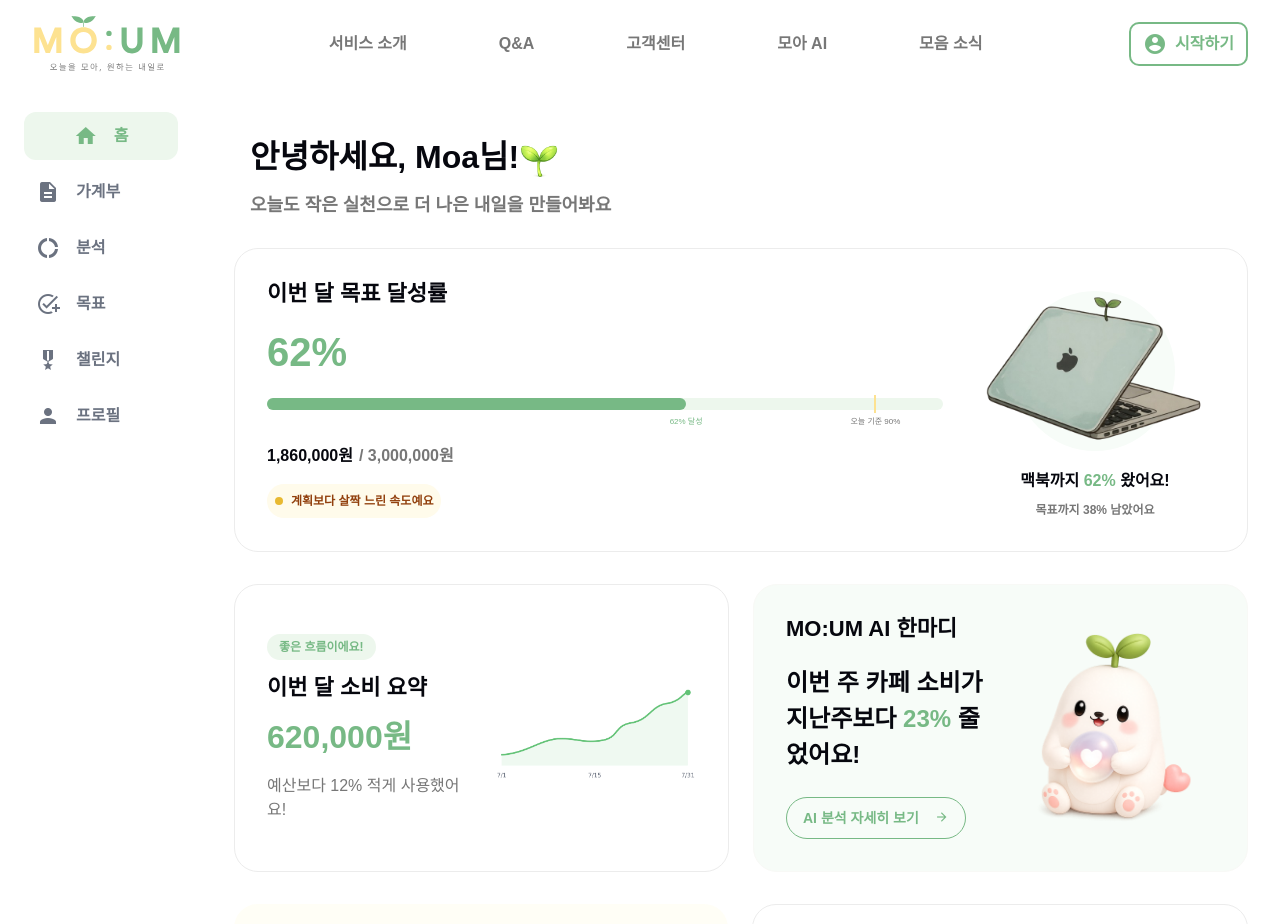
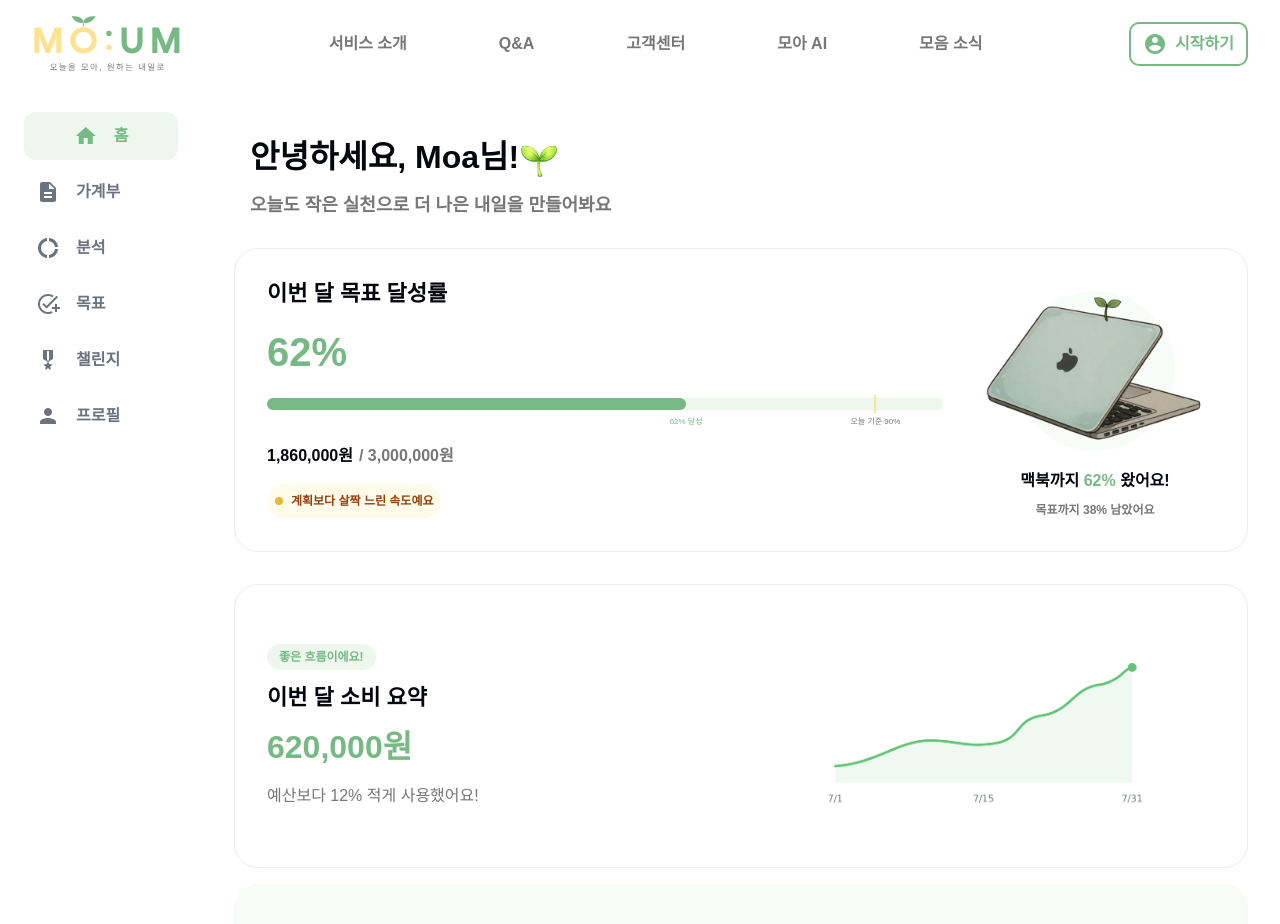
Before and after one commit to hgkang2/est_13_final_project, a Next.js app: page /sub-home in a window 1280 px wide. Shown: the top 924 px of the page. Built offline with nearby package versions, Linux system fonts and the light colour scheme; a web font is replaced by a local one.

Commit message:
style: 소비 요약 및 AI 카드 반응형 개선

```diff
--- a/src/components/pages/sub-home/SubHome.module.scss
+++ b/src/components/pages/sub-home/SubHome.module.scss
@@ -403,7 +403,6 @@
   }
 }
 
-/* 소비 요약 + AI */
 .summaryRow {
   display: flex;
   width: 100%;
@@ -411,7 +410,7 @@
   gap: 24px;
 }
 
-@media (max-width: 1024px) {
+@media (max-width: 1280px) {
   .summaryRow {
     flex-direction: column;
     gap: 16px;
@@ -450,6 +449,7 @@
   border-radius: 999px;
   color: var(--color-point);
   background-color: var(--color-primary);
+  white-space: nowrap;
 }
 
 .spendingSummaryContent h2 {
@@ -457,12 +457,14 @@
 
   margin: 0;
   color: var(--color-text);
+  word-break: keep-all;
 }
 
 .spendingAmount {
   @include typo-heading-s-plus;
 
   color: var(--color-point);
+  white-space: nowrap;
 }
 
 .spendingDescription {
@@ -470,6 +472,7 @@
 
   margin: 0;
   color: var(--color-light-gray);
+  word-break: keep-all;
 }
 
 .spendingChart {
@@ -489,36 +492,28 @@
   object-fit: contain;
 }
 
-@media (max-width: 1024px) {
+@media (max-width: 1280px) {
   .spendingSummaryCard {
     width: 100%;
     flex: none;
-    flex-direction: column;
-    align-items: stretch;
-  }
-
-  .spendingSummaryContent {
-    width: 100%;
-    flex: none;
-  }
-
-  .spendingChart {
-    width: 100%;
-    flex: none;
   }
 
   .spendingChart img {
-    width: 100%;
     max-width: none;
   }
 }
 
-@include mobile {
+@media (max-width: 480px) {
   .spendingSummaryCard {
     padding: 16px;
+    flex-direction: column;
+    align-items: stretch;
+    gap: 24px;
   }
 
   .spendingSummaryContent {
+    width: 100%;
+    flex: none;
     gap: 8px;
   }
 
@@ -533,10 +528,19 @@
   .spendingDescription {
     @include typo-caption-plus;
   }
+
+  .spendingChart {
+    width: 100%;
+    flex: none;
+  }
+
+  .spendingChart img {
+    width: 100%;
+    max-width: none;
+  }
 }
 
 /* MO:UM AI 한마디 */
-
 .aiCard {
   display: flex;
   min-width: 0;
@@ -546,12 +550,13 @@
   flex-direction: column;
   border: 1px solid var(--color-dark-white);
   border-radius: 24px;
-  background: var(--color-background-green);
+  background-color: var(--color-background-green);
 }
 
 .aiContent {
   display: flex;
   width: 100%;
+  min-width: 0;
   flex: 1;
   align-items: center;
 }
@@ -571,6 +576,7 @@
 
   margin: 0;
   color: var(--color-text);
+  word-break: keep-all;
 }
 
 .aiMessage {
@@ -578,6 +584,7 @@
 
   margin: 0;
   color: var(--color-text);
+  word-break: keep-all;
 }
 
 .aiMessage strong {
@@ -591,20 +598,18 @@
   width: fit-content;
   padding: 8px 16px;
   align-items: center;
+  justify-content: center;
   gap: 16px;
   border: 1px solid var(--color-point);
   border-radius: 999px;
   color: var(--color-point);
-  background-color: transparent;
+  background-color: var(--color-white);
   cursor: pointer;
-  transition:
-    color 0.2s ease,
-    background-color 0.2s ease;
+  white-space: nowrap;
 
   &:hover {
     color: var(--color-white);
     background-color: var(--color-point);
-    transition: color 0.2s ease;
   }
 }
 
@@ -627,16 +632,44 @@
   display: block;
   width: 247px;
   height: 247px;
+  max-width: none;
   object-fit: contain;
 }
 
-@media (max-width: 1024px) {
+@media (min-width: 769px) and (max-width: 1280px) {
+  .spendingSummaryCard,
   .aiCard {
+    min-height: 284px;
+  }
+
+  .aiCard {
     width: 100%;
     flex: none;
   }
 
   .aiContent {
+    gap: 24px;
+  }
+
+  .aiText {
+    flex: 1;
+  }
+
+  .aiImage {
+    width: 220px;
+    height: 220px;
+  }
+}
+
+@media (max-width: 480px) {
+  .aiCard {
+    width: 100%;
+    min-height: 0;
+    padding: 16px;
+    flex: none;
+  }
+
+  .aiContent {
     flex-direction: column;
     align-items: stretch;
   }
@@ -644,16 +677,7 @@
   .aiText {
     width: 100%;
     flex: none;
-  }
-
-  .aiImage {
-    align-self: flex-end;
-  }
-}
-
-@include mobile {
-  .aiCard {
-    padding: 16px;
+    gap: 24px;
   }
 
   .aiText h2 {
@@ -662,6 +686,13 @@
 
   .aiMessage {
     @include typo-card-head;
+  }
+
+  .aiImage {
+    width: 220px;
+    height: 220px;
+    align-self: flex-end;
+    justify-content: flex-start;
   }
 }
 
```
Lines whose indentation alone changed are shown as unchanged.
